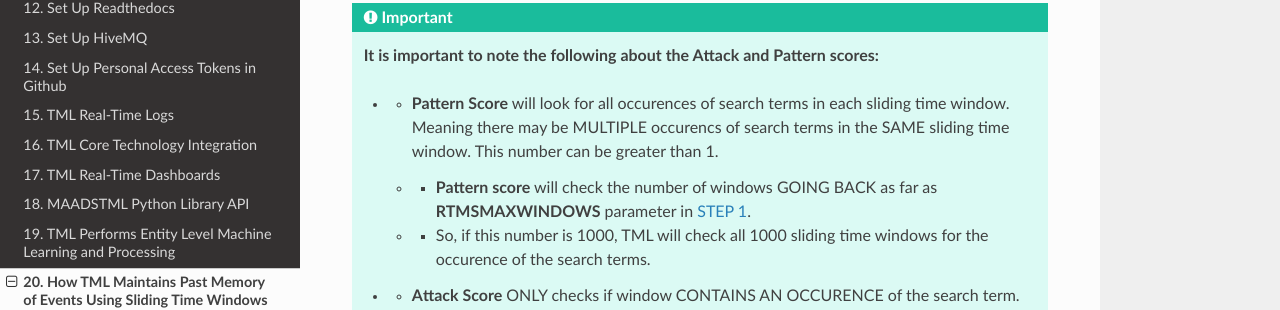
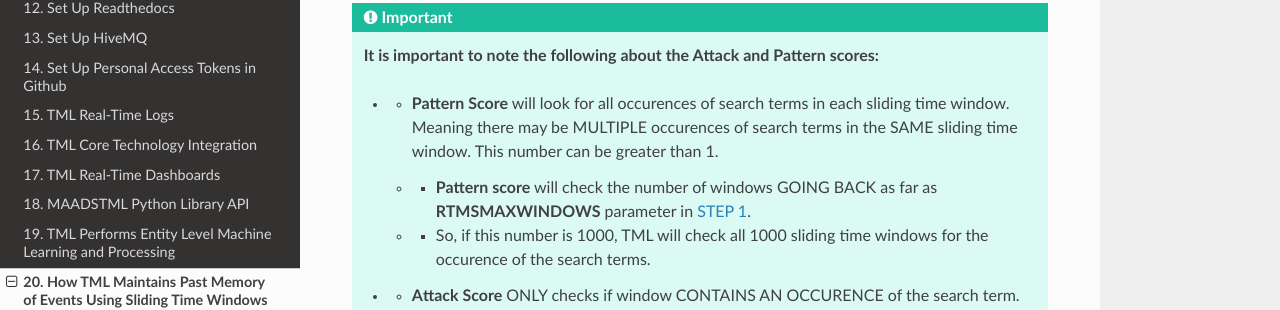
Before and after one commit to smaurice101/readthedocs, a Sphinx documentation site: the page built from docs/source/rtms.rst, in a window 1280 px wide and 900 px high, scrolled down 2920 px. Shown: the part 164-474 px from the top of the window. Built offline with Sphinx 7.4.7 and the Read the Docs theme 3.1.0, drawn with Linux system fonts in a browser that asks for light colours.

Commit message:
Update rtms.rst

```diff
--- a/docs/source/rtms.rst
+++ b/docs/source/rtms.rst
@@ -92,7 +92,7 @@ Past Memory Demonstration
 .. important::
    **It is important to note the following about the Attack and Pattern scores:**
 
-   * - **Pattern Score** will look for all occurences of search terms in each sliding time window.  Meaning there may be MULTIPLE occurencs of search terms in the SAME sliding time window.  This number can be greater than 1.
+   * - **Pattern Score** will look for all occurences of search terms in each sliding time window.  Meaning there may be MULTIPLE occurences of search terms in the SAME sliding time window.  This number can be greater than 1.
 
      * - **Pattern score** will check the number of windows GOING BACK as far as **RTMSMAXWINDOWS** parameter in `STEP 1 <https://tml.readthedocs.io/en/latest/tmlbuilds.html#step-1-get-tml-core-params-tml-system-step-1-getparams-dag>`_.
 
```
